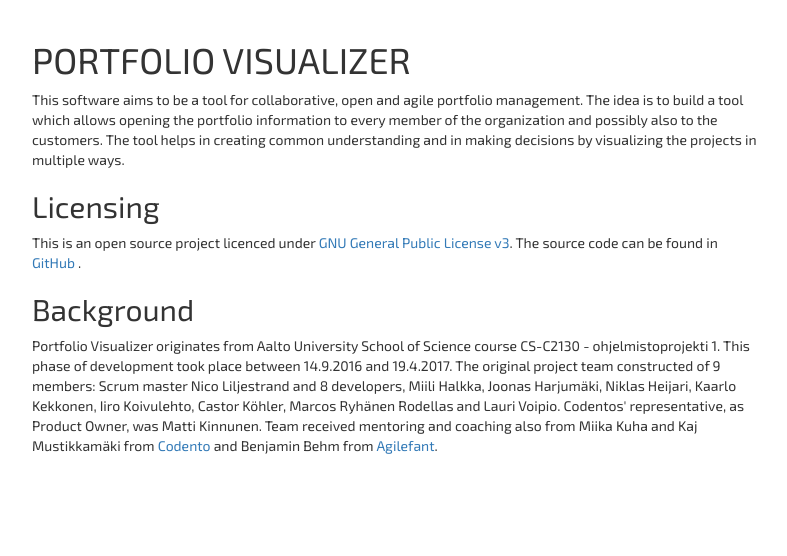
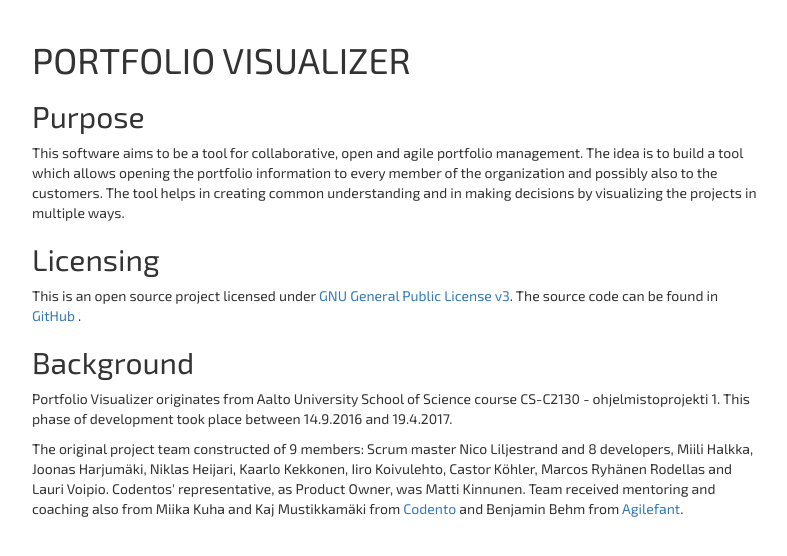
Before and after one commit to chaperweb/portfolio-visualiser, a Django app: page /about in a window 1280 px wide. Shown: the part 50-606 px from the top of the page, without its empty margins (243-1030 px from the left). Run offline with Django 3.2, Linux system fonts and the light colour scheme; parts of the project's set-up code (start-up, migrations or seed data) failed here and were passed over; some libraries are stand-ins or nearby versions.

Commit message:
grooming

```diff
--- a/portfolio_manager/templates/about.html
+++ b/portfolio_manager/templates/about.html
@@ -9,18 +9,19 @@ About | Portfolio Visualizer
 	<div class="container">
   	<div class="col-xl-8 col-lg-8 col-md-8 col-xl-offset-2 col-lg-offset-2 col-md-offset-2 col-sm-12 col-xs-12">
 			<h1>PORTFOLIO VISUALIZER</h1>
+                        <h2>Purpose</h2>
 			<p>
 				This software aims to be a tool for collaborative, open and agile portfolio management. The idea is to build a tool which allows opening the portfolio	information to every member of the organization and possibly also to the customers. The tool helps in creating common understanding and in making decisions by visualizing the projects in multiple ways.
 			</p>
 			<h2>Licensing</h2>
 
-			<p>This is an open source project licenced under <a href="https://www.gnu.org/licenses/gpl-3.0.en.html">GNU General Public License v3</a>. The source code can be found in <a href="https://github.com/codento/portfolio-visualiser" target="_blank"> GitHub </a>.</p>
+			<p>This is an open source project licensed under <a href="https://www.gnu.org/licenses/gpl-3.0.en.html">GNU General Public License v3</a>. The source code can be found in <a href="https://github.com/codento/portfolio-visualiser" target="_blank"> GitHub </a>.</p>
 
 			<h2>Background</h2>
     	<p>
-      	Portfolio Visualizer originates from Aalto University School of Science course CS-C2130 - ohjelmistoprojekti 1. This phase of development took place between 14.9.2016 and 19.4.2017.
+      	Portfolio Visualizer originates from Aalto University School of Science course CS-C2130 - ohjelmistoprojekti 1. This phase of development took place between 14.9.2016 and 19.4.2017.</p>
 
-				The original project team constructed of 9 members: Scrum master Nico Liljestrand and 8 developers, Miili Halkka, Joonas Harjumäki, Niklas Heijari, Kaarlo Kekkonen, Iiro Koivulehto, Castor Köhler, Marcos Ryhänen Rodellas and Lauri Voipio. Codentos' representative, as Product Owner, was Matti Kinnunen. Team received mentoring and coaching also from Miika Kuha and Kaj Mustikkamäki from <a href="http://www.codento.fi/" target="_blank">Codento</a> and Benjamin Behm from <a href="https://www.agilefant.com/" target="_blank">Agilefant</a>.
+				<p>The original project team constructed of 9 members: Scrum master Nico Liljestrand and 8 developers, Miili Halkka, Joonas Harjumäki, Niklas Heijari, Kaarlo Kekkonen, Iiro Koivulehto, Castor Köhler, Marcos Ryhänen Rodellas and Lauri Voipio. Codentos' representative, as Product Owner, was Matti Kinnunen. Team received mentoring and coaching also from Miika Kuha and Kaj Mustikkamäki from <a href="http://www.codento.fi/" target="_blank">Codento</a> and Benjamin Behm from <a href="https://www.agilefant.com/" target="_blank">Agilefant</a>.
     	</p>
   	</div>
 	</div>
```
